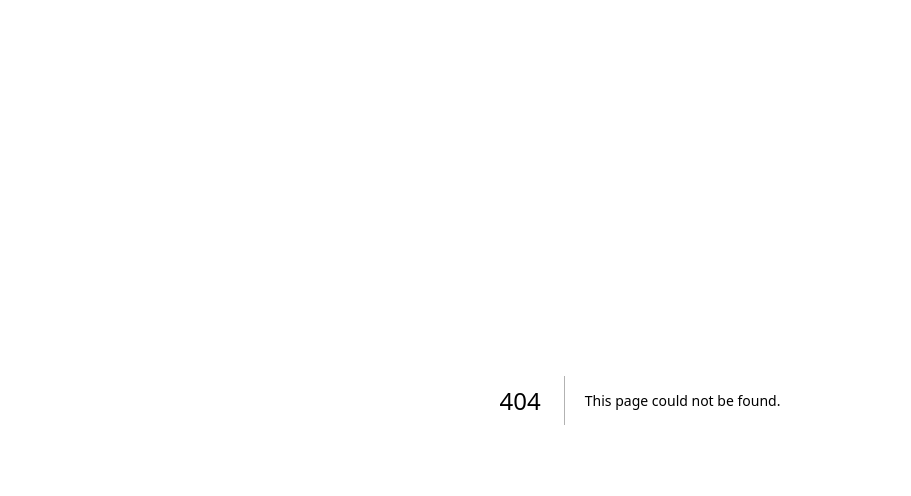
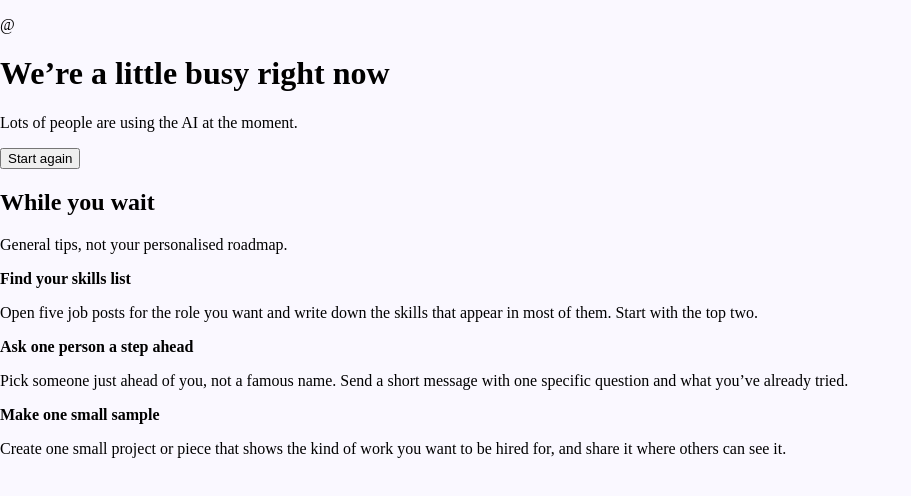
Before and after one commit to japhX/work-is-good, a Next.js app: page /busy in a window 1280 px wide. Before the commit this address had no page. Shown: the top 496 px of the page, without its empty margins (0-911 px from the left). Built offline with nearby package versions, Linux system fonts and the light colour scheme.

Commit message:
Create page.js

```diff
--- /dev/null
+++ b/app/busy/page.js
@@ -0,0 +1,69 @@
+'use client';
+import { useEffect, useState } from 'react';
+import { useRouter } from 'next/navigation';
+
+const TIPS = [
+  { k: ['skill'], t: 'Find your skills list', x: 'Open five job posts for the role you want and write down the skills that appear in most of them. Start with the top two.' },
+  { k: ['who to'], t: 'Ask one person a step ahead', x: 'Pick someone just ahead of you, not a famous name. Send a short message with one specific question and what you’ve already tried.' },
+  { k: ['experience', 'portfolio'], t: 'Make one small sample', x: 'Create one small project or piece that shows the kind of work you want to be hired for, and share it where others can see it.' },
+  { k: ['time'], t: 'Book two small slots', x: 'Put two short sessions a week in your calendar. Fixed small slots are easier to keep than “whenever I have time”.' },
+  { k: ['money'], t: 'Start with free tools', x: 'Use free courses and tools first, and spend nothing until you know which skill you actually need.' },
+  { k: ['consisten'], t: 'Make it smaller than feels useful', x: 'Shrink the task until it takes ten minutes, and attach it to something you already do every day.' },
+  { k: ['post'], t: 'Decide what you’re known for', x: 'Pick three things you want to be known for and post only those for a month.' },
+  { k: ['price'], t: 'Check what others charge', x: 'Ask three people at your level what they charge before you set your own prices.' },
+  { k: ['promot', 'clients'], t: 'Make it easy to contact you', x: 'Add one clear line to your profile saying what you do and how to reach you.' },
+];
+
+export default function Busy() {
+  const router = useRouter();
+  const [input, setInput] = useState(null);
+  const [trying, setTrying] = useState(false);
+  const [msg, setMsg] = useState('');
+
+  useEffect(() => {
+    try { setInput(JSON.parse(sessionStorage.getItem('kazi_pending'))); } catch {}
+  }, []);
+
+  async function retry() {
+    if (!input) return router.push('/questions');
+    setTrying(true);
+    setMsg('');
+    try {
+      const res = await fetch('/api/roadmap', { method: 'POST', headers: { 'content-type': 'application/json' }, body: JSON.stringify(input) });
+      const raw = await res.text();
+      let data;
+      try { data = JSON.parse(raw); } catch { data = { busy: true }; }
+      if (data.busy) { setMsg('Still busy. Please try again in a few minutes.'); setTrying(false); return; }
+      if (!res.ok) throw new Error(data.error || 'Something went wrong.');
+      sessionStorage.setItem('kazi_plan', JSON.stringify({ input, plan: data }));
+      sessionStorage.removeItem('kazi_pending');
+      router.push('/roadmap');
+    } catch (ex) {
+      setMsg(ex.message);
+      setTrying(false);
+    }
+  }
+
+  const text = (((input && input.hurdles) || []).join(' ') + ' ' + ((input && input.extra) || '')).toLowerCase();
+  let tips = TIPS.filter((t) => t.k.some((w) => text.includes(w))).slice(0, 3);
+  if (!tips.length) tips = [TIPS[0], TIPS[1], TIPS[2]];
+
+  return (
+    <div id="v-busy" className="view on">
+      <div className="wrap">
+        <p className="logo" aria-label="AI Kazi">@</p>
+        <h1>We’re a little busy right now</h1>
+        <p className="hint">Lots of people are using the AI at the moment. {input ? 'Your answers are saved, so you don’t need to type them again.' : ''}</p>
+        <button type="button" onClick={retry} disabled={trying}>{trying ? 'Trying…' : input ? 'Try again' : 'Start again'}</button>
+        <p className="err" role="status">{msg}</p>
+        <section className="tips">
+          <h2>While you wait</h2>
+          <p className="tipsub">General tips, not your personalised roadmap.</p>
+          {tips.map((t) => (
+            <div className="tip" key={t.t}><b>{t.t}</b><p>{t.x}</p></div>
+          ))}
+        </section>
+      </div>
+    </div>
+  );
+}
```
